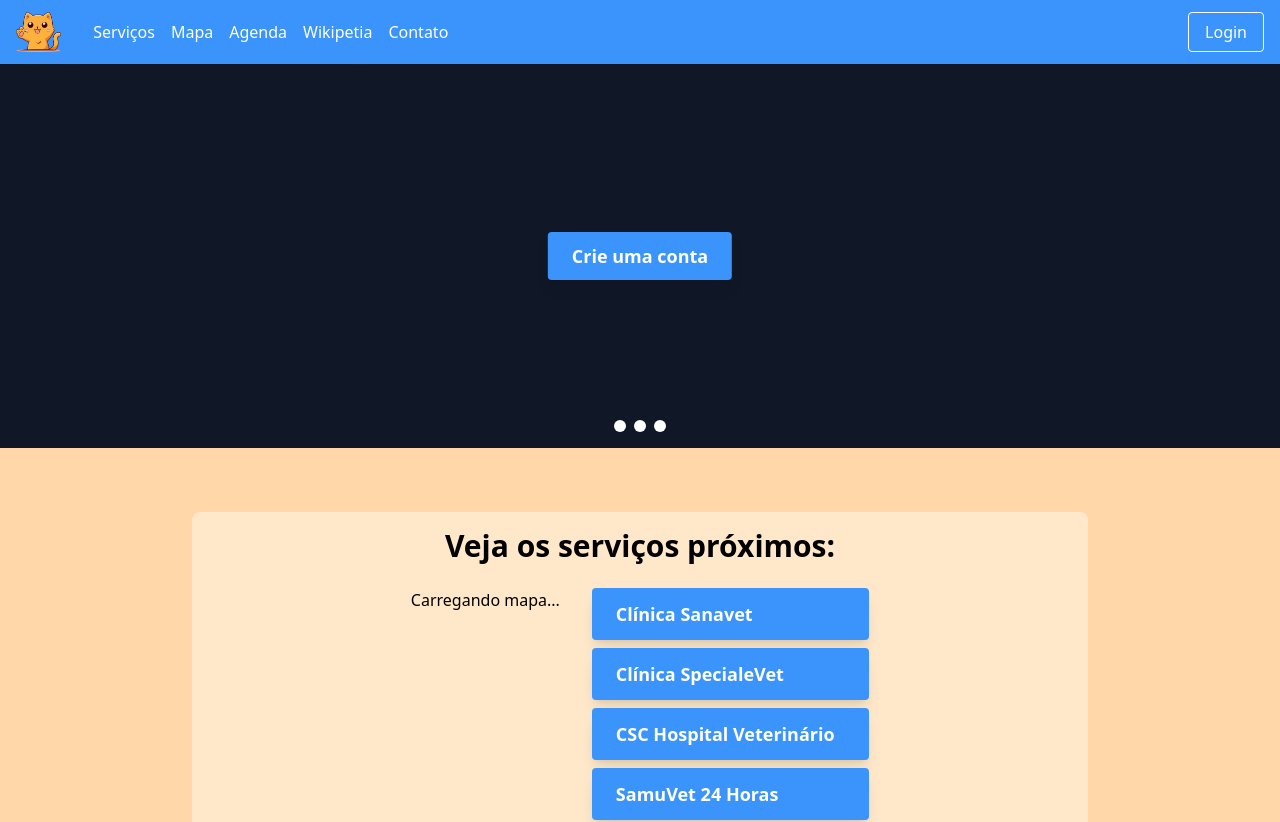
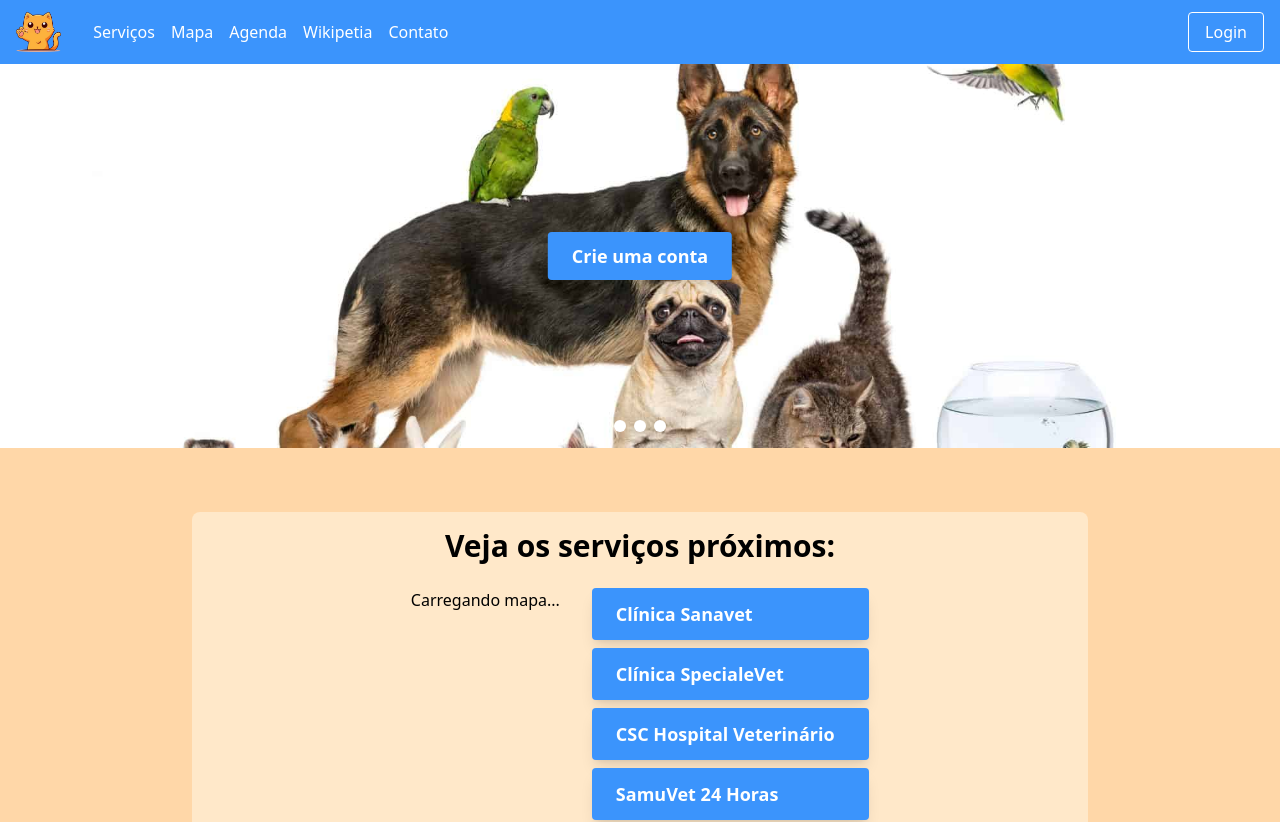
Before and after one commit to lucasac00/WEB2-React, a React (Vite) app: page / in a window 1280 px wide. Shown: the top 822 px of the page. Built offline with nearby package versions, Linux system fonts and the light colour scheme; no server answers.

Commit message:
fix: removido o bg-gray-900 do carousel para ele funcionar corretamente

```diff
--- a/src/components/Carousel.tsx
+++ b/src/components/Carousel.tsx
@@ -39,7 +39,7 @@
             <img src={slide.src} alt={slide.alt} className="w-full h-full object-cover" />
           </div>
         ))}
-        <div className="absolute inset-0 bg-gray-900 bg-opacity-30 pointer-events-none"></div>
+        <div className="absolute inset-0 bg-opacity-30 pointer-events-none"></div>
       </div>
       <div className="absolute top-1/2 left-1/2 transform -translate-x-1/2 -translate-y-1/2">
         <Link to="/register" className="bg-[#3B94FC] text-white px-6 py-3 rounded hover:bg-opacity-90 hover:bg-blue-700 transition text-lg font-semibold shadow-lg">
```
